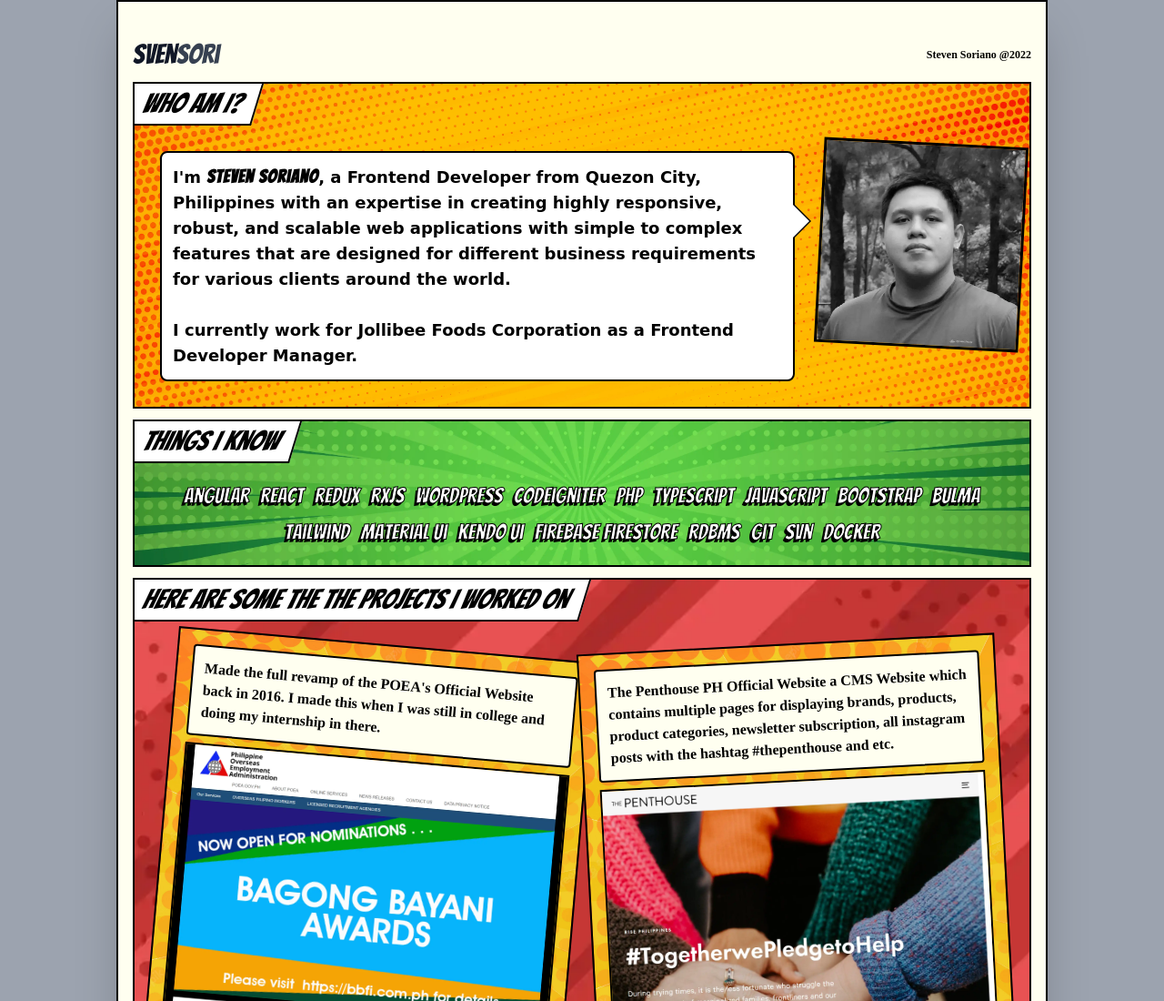
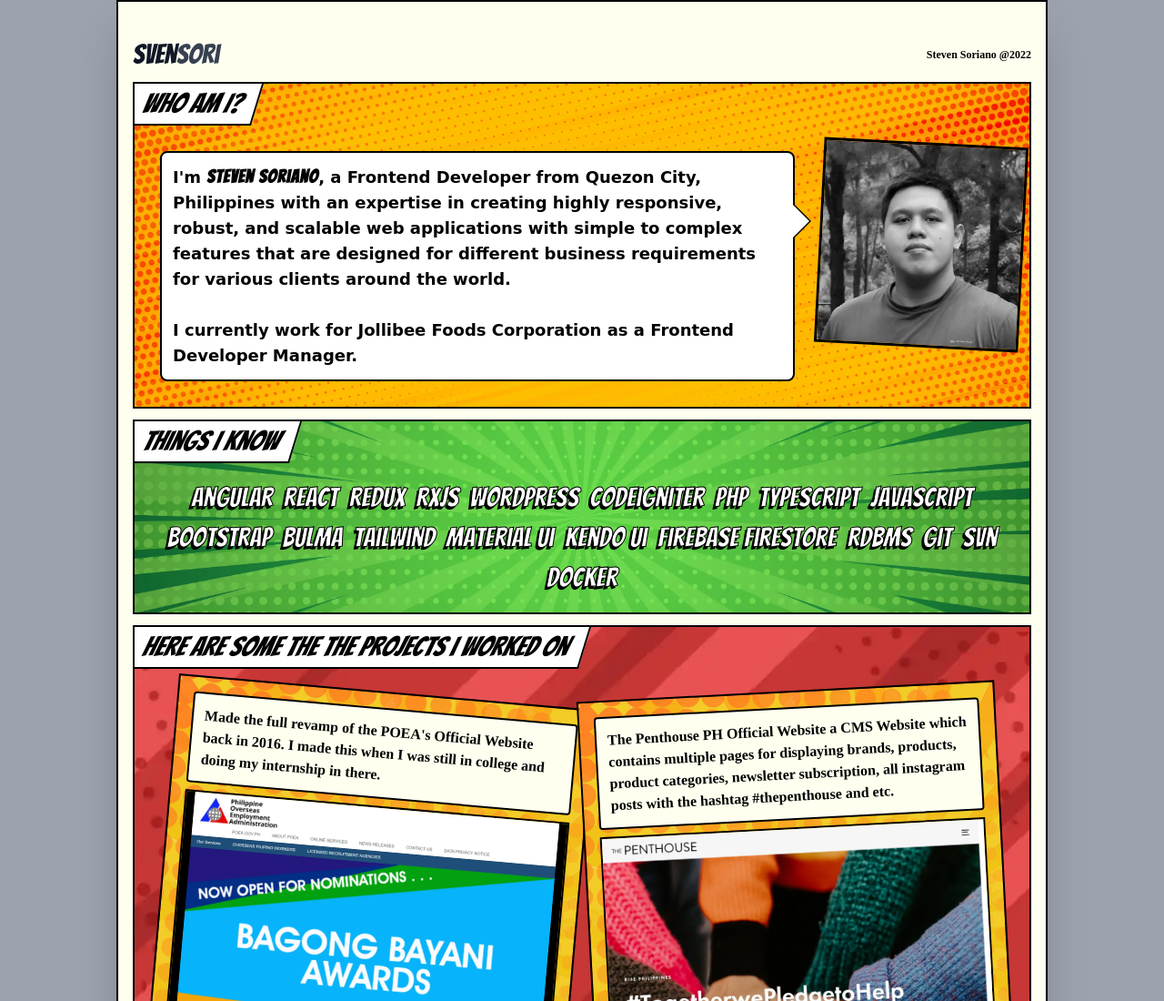
Before and after one commit to svensori/svensori.github.io, a website: page index.html in a window 1280 px wide. Shown: the top 1100 px of the page at 91% size. Drawn offline with Linux system fonts and the light colour scheme; a web font is replaced by a local one.

Commit message:
increase li font size

```diff
--- a/input.css
+++ b/input.css
@@ -182,8 +182,8 @@
 ul > li {
   font-family: "Bangers";
   padding: 4px;
-  font-size: 24px;
-  line-height: 32px;
+  font-size: 30px;
+  line-height: 36px;
   color: white;
   display: inline-block;
   transition-property: transform;
```
Also changed, not shown: css/main.css.
